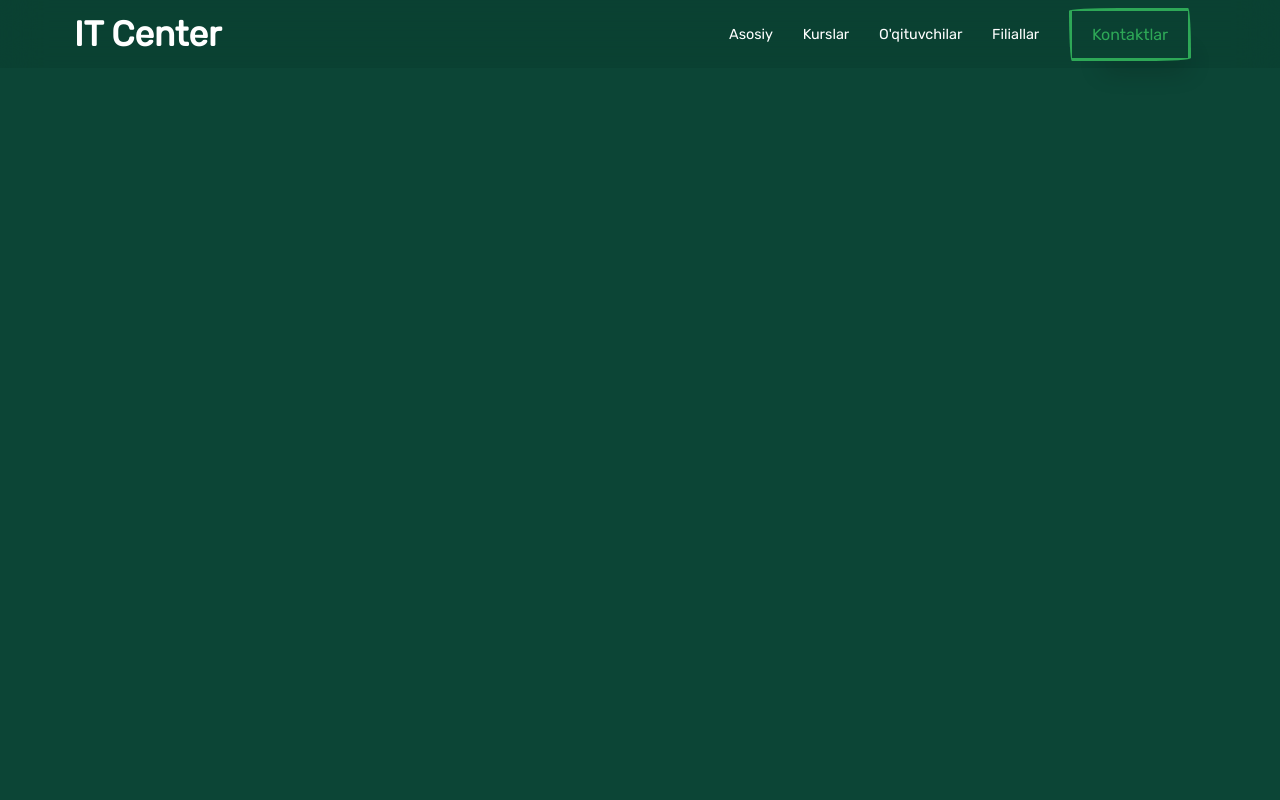
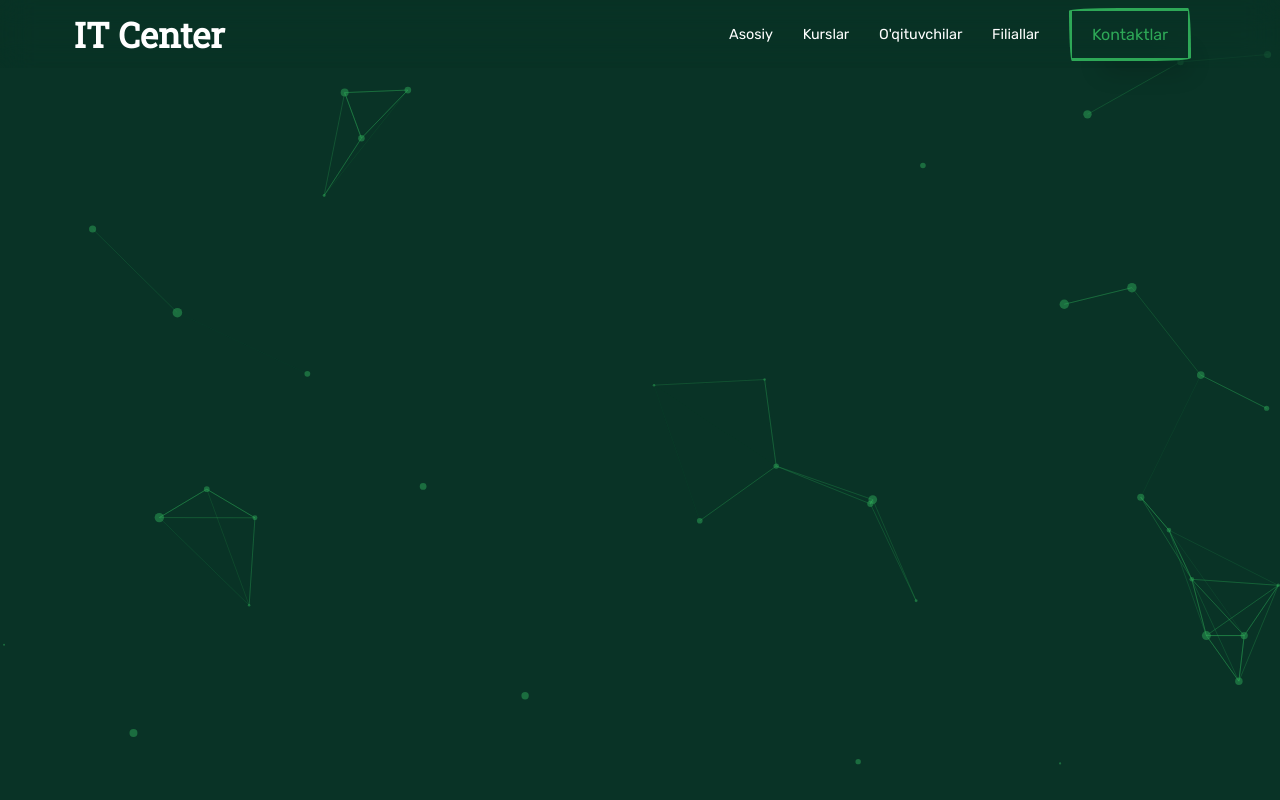
Before and after one commit to IsaqjonovII/ITC, a React (Vite) app: page / in a window 1280 px wide. Built offline with nearby package versions, Linux system fonts and the light colour scheme.

Commit message:
particles added

```diff
--- a/index.html
+++ b/index.html
@@ -2,13 +2,13 @@
 <html lang="en">
   <head>
     <meta charset="UTF-8" />
-    <link rel="icon" type="image/ico" href="/public/favicon.ico" />
+    <link rel="icon" type="image/ico" href="/favicon.ico" />
     <meta name="viewport" content="width=device-width, initial-scale=1.0" />
     <title>IT Center</title>
     <link rel="preconnect" href="https://fonts.googleapis.com" />
     <link rel="preconnect" href="https://fonts.gstatic.com" crossorigin />
     <link
-      href="https://fonts.googleapis.com/css2?family=Rubik&display=swap"
+      href="https://fonts.googleapis.com/css2?family=Roboto+Slab&family=Rubik&display=swap"
       rel="stylesheet"
     />
   </head>
--- a/package.json
+++ b/package.json
@@ -13,7 +13,9 @@
     "react": "^18.2.0",
     "react-dom": "^18.2.0",
     "react-icons": "^4.10.1",
-    "react-router-dom": "^6.14.2"
+    "react-router-dom": "^6.14.2",
+    "react-tsparticles": "^2.12.2",
+    "tsparticles": "^2.12.0"
   },
   "devDependencies": {
     "@types/react": "^18.2.15",
--- a/src/App.jsx
+++ b/src/App.jsx
@@ -1,6 +1,9 @@
 import { useState } from "react";
 import Navbar from "./components/Navbar";
 import Sidebar from "./components/Sidebar";
+import { Route, Routes } from "react-router-dom";
+import Home from "./pages/Home";
+import ParticlesJSX from "./components/Particles";
 
 function App() {
   const [isSidebarOpen, setIsSidebarOpen] = useState(false);
@@ -12,6 +15,9 @@ function App() {
         setIsSidebarOpen={setIsSidebarOpen}
       />
       <Sidebar isSidebarOpen={isSidebarOpen} />
+      <Routes>
+        <Route path="/" element={<Home />} />
+      </Routes>
     </div>
   );
 }
--- a/src/components/Navbar/style.css
+++ b/src/components/Navbar/style.css
@@ -3,25 +3,27 @@
   height: calc(1.25rem + 6vh);
   padding: 0 calc(0.625rem + 5vw);
   background-color: #0933262c;
-  backdrop-filter: blur(1.25rem);
+  backdrop-filter: blur(1rem);
+  position: sticky;
+  top: 0;
+  left: 0;
+  z-index: 999;
 }
-
 .header__logo {
   font-size: calc(1.375rem + 1vw);
   font-weight: 700;
   color: #fff;
-  font-family: "Rubik", sans-serif;
+  font-family: var(--font-slab);
+  cursor: pointer;
 }
-
 .menu__item {
   margin: 0 calc(0.125rem + 1vw);
   font-family: "Rubik", sans-serif;
   color: #fff;
   cursor: pointer;
   position: relative;
-  font-size: calc(.5rem + .5vw);
+  font-size: calc(0.5rem + 0.5vw);
 }
-
 .menu__item:not(.menu__item:last-child):before {
   content: "";
   position: absolute;
@@ -34,7 +36,6 @@
   transform-origin: left;
   transition: 200ms ease-in-out;
 }
-
 .menu__item:hover:not(.menu__item:last-child):before {
   transform: scaleX(1);
 }
--- /dev/null
+++ b/src/components/Particles/index.jsx
@@ -0,0 +1,20 @@
+import React from "react";
+import { useCallback } from "react";
+import Particles from "react-tsparticles";
+import { loadFull } from "tsparticles";
+import particlesOptions from "../../constants/particles.json";
+
+const ParticlesJSX = () => {
+  const particlesInit = useCallback(async (main) => {
+    await loadFull(main);
+  }, []);
+  return (
+    <Particles
+      id="tsparticles"
+      init={particlesInit}
+      options={particlesOptions}
+    />
+  );
+};
+
+export default ParticlesJSX;
--- a/src/components/Sidebar/style.css
+++ b/src/components/Sidebar/style.css
@@ -1,18 +1,18 @@
 .sidebar {
   width: 100%;
-  max-width: 300px;
   height: 300px;
   background-color: #0933262c;
   backdrop-filter: blur(20px);
   position: absolute;
   top: calc(1.3rem + 6vh);
-  right: calc(20px + 5vw);
   padding: 1.25rem;
   opacity: 0;
   transform: scale(0);
   transform-origin: top right;
   transition: 150ms ease-in-out;
   border-radius: 0.8rem;
+  z-index: 999;
+  text-align: center;
 }
 .sidebar__link {
   font-size: 1.15rem;
--- /dev/null
+++ b/src/constants/particles.json
@@ -0,0 +1,71 @@
+{
+  "background": {
+    "color": "#093326"
+  },
+  "interactivity": {
+    "events": {
+      "onClick": {
+        "enable": true,
+        "mode": "push"
+      },
+      "onHover": {
+        "enable": true,
+        "mode": "connect"
+      },
+      "resize": false
+    },
+    "modes": {
+      "push": {
+        "quantity": 2
+      },
+      "connect": {
+        "distance": 80,
+        "links": {
+          "opacity": 0.5
+        },
+        "radius": 60
+      }
+    }
+  },
+  "particles": {
+    "color": {
+      "value": "#2ea8579b"
+    },
+    "links": {
+      "color": "#2ea8579b",
+      "distance": 150,
+      "enable": true,
+      "opacity": 0.5,
+      "width": 1
+    },
+    "collisions": {
+      "enable": true
+    },
+    "move": {
+      "direction": "none",
+      "enable": true,
+      "outModes": {
+        "default": "bounce"
+      },
+      "random": false,
+      "speed": 3,
+      "straight": false
+    },
+    "number": {
+      "density": {
+        "enable": true
+      },
+      "value": 80
+    },
+    "opacity": {
+      "value": 0.5
+    },
+    "shape": {
+      "type": "circle"
+    },
+    "size": {
+      "random": true,
+      "value": 5
+    }
+  }
+}
--- a/src/index.css
+++ b/src/index.css
@@ -8,6 +8,8 @@
   --white0: #f7f7f7;
   --grey: #b3b3b3;
   --grey: #666666;
+  --font-slab: "Roboto Slab", serif;
+  --font-rubik: "Rubik", sans-serif;
 }
 * {
   margin: 0;
@@ -15,10 +17,10 @@
   box-sizing: border-box;
   text-decoration: none;
   list-style-type: none;
-  font-family: Inter, system-ui, Avenir, Helvetica, Arial, sans-serif;
+  font-family: var(--font-rubik);
 }
 body {
-  background-color: #0c4536;
+  background-color: #03100d;
 }
 
 .flex {
--- a/src/pages/Home/index.jsx
+++ b/src/pages/Home/index.jsx
@@ -1,11 +1,12 @@
-import React from 'react'
+import ParticlesJSX from "../../components/Particles";
+import "./style.css";
 
 const Home = () => {
   return (
-    <div>
+    <main className="main">
+      <ParticlesJSX />
+    </main>
+  );
+};
 
-    </div>
-  )
-}
-
-export default Home
+export default Home;
--- /dev/null
+++ b/src/pages/Home/style.css
@@ -0,0 +1,28 @@
+.main {
+  width: 100%;
+  height: auto;
+  min-height: 60vh;
+  justify-content: center;
+  padding: calc(20px + 1vh) calc(0.625rem + 5vw);
+}
+.main__content {
+  width: 100%;
+  max-width: 1550px;
+  margin: auto;
+  height: 100%;
+  text-align: center;
+  color: var(--white0);
+}
+
+.main__title {
+  font-family: var(--font-slab);
+  font-size: calc(0.6rem + 1vw);
+}
+.title__label {
+  color: var(--green5);
+  font-family: var(--font-slab);
+  font-weight: 800;
+  font-size: calc(0.8rem + 1vw);
+  text-shadow: 3px 0px 40px var(--green5);
+  line-height: 2;
+}
```
Also changed, not shown: src/template.json (added, +10 -0 lines), 2 other files (tests, documents, lock files or other folders).
